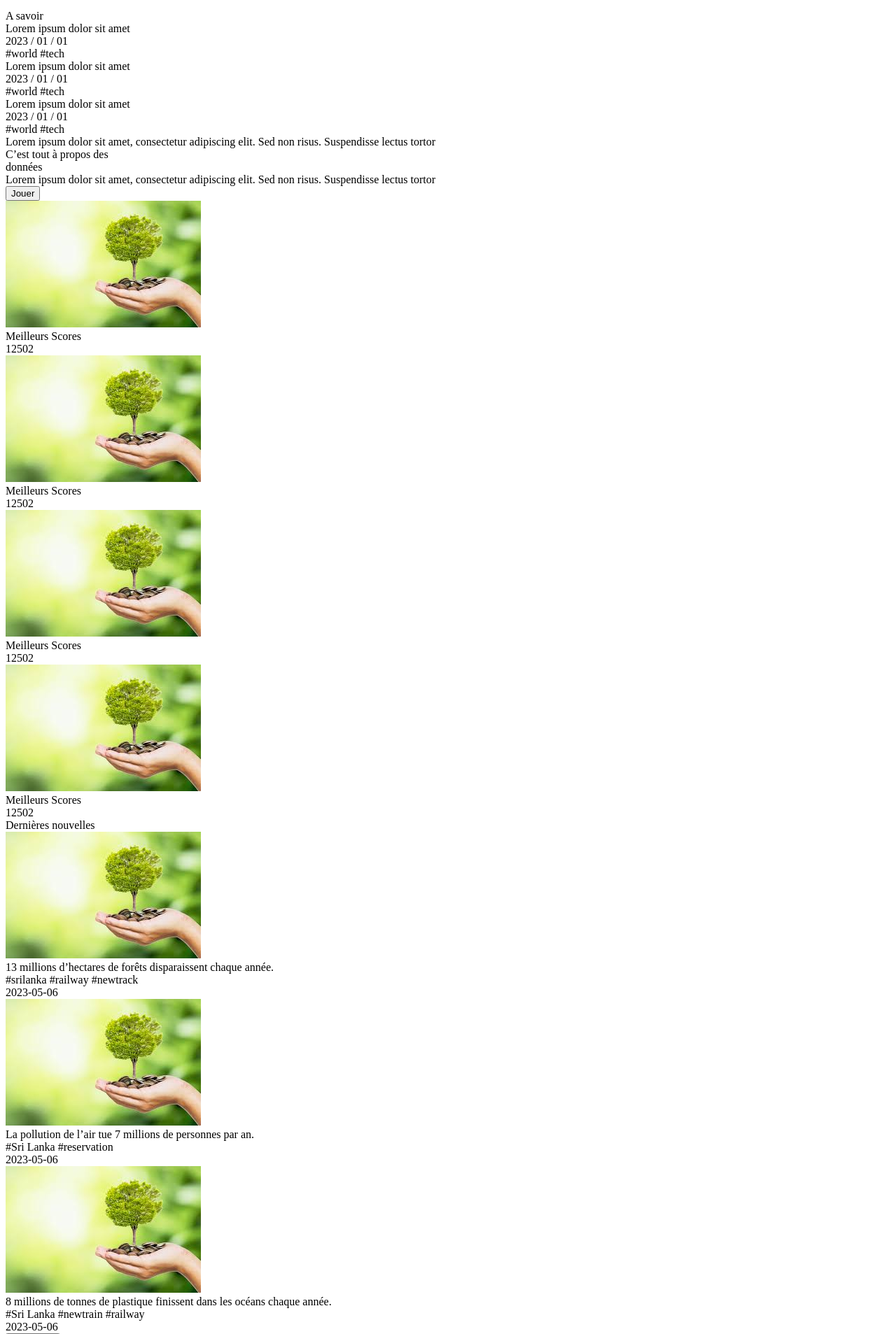
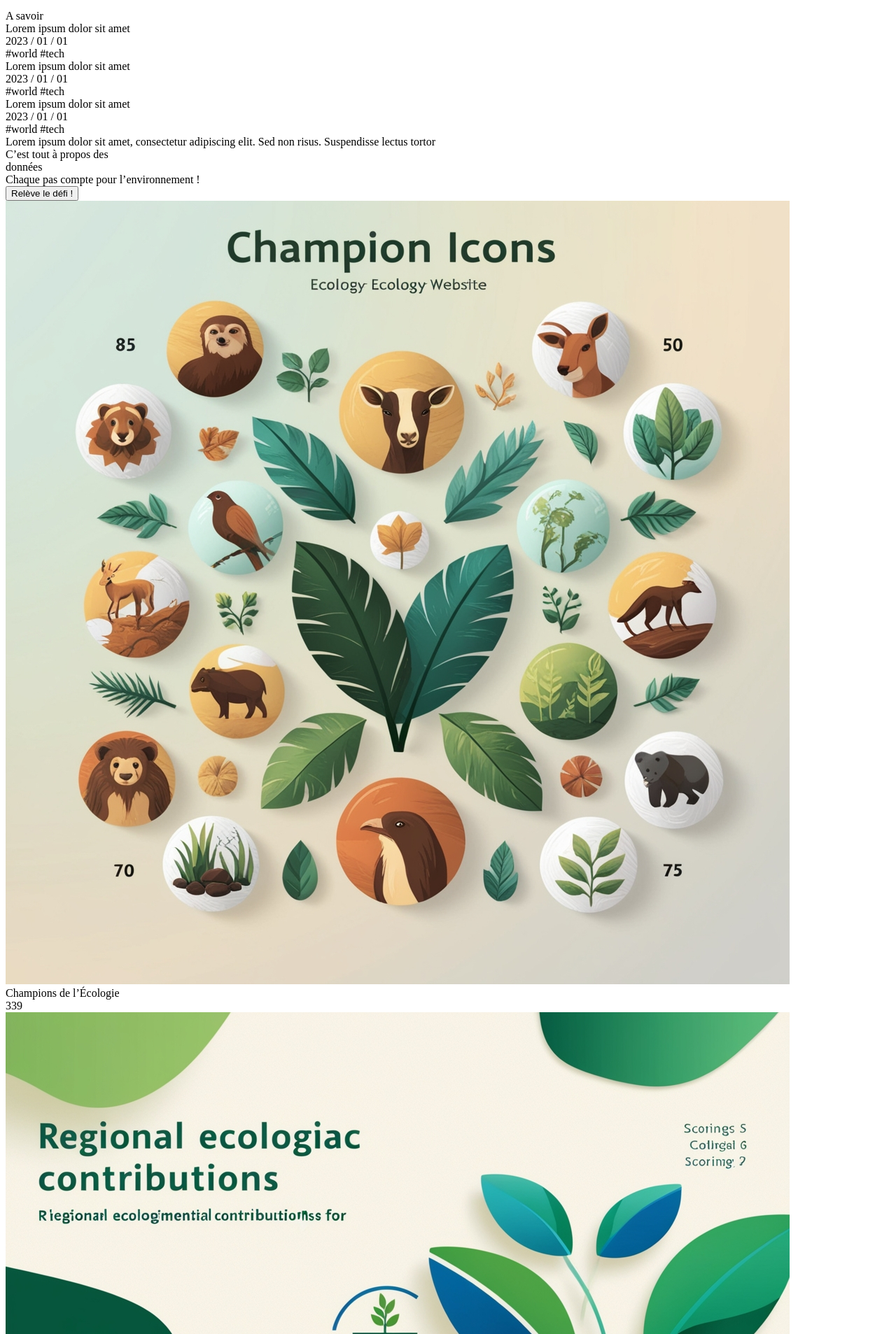
Before and after one commit to HelyaC/EcoAdventure2, a Symfony app: template templates/index/index.html.twig in a window 1280 px wide; the page is wider, and only the part inside the window is pictured. Shown: the part 2083-3990 px from the top of that part at 70% size. Run offline with Twig, Linux system fonts and the light colour scheme; the template is opened without the code that fills it, so the values that code supplies are empty; some libraries are stand-ins or nearby versions; grey boxes are pictures that could not be loaded.

Commit message:
acceuil headermenu

```diff
--- a/templates/components/naviguation/header.html.twig
+++ b/templates/components/naviguation/header.html.twig
@@ -1,4 +1,4 @@
-<nav class="flex items-center justify-between w-full h-[94px] bg-[#a4b07d] px-6 md:px-10">
+<nav class=" flex items-center justify-between w-full h-[94px] bg-[#a4b07d] px-6 md:px-10">
    <div class="flex items-center justify-between w-full h-full">
     <div class="flex items-center space-x-4">
         <a href="/">
@@ -25,7 +25,7 @@
             </svg>
     </button>
 
-  <div id="mobileMenu" class="absolute hidden w-screen  max-w-max -translate-x-3/4 px-4 flex-col space-y-4  md:hidden">
+  <div id="mobileMenu" class="absolute z-50 hidden w-screen  max-w-max -translate-x-3/4 px-4 flex-col space-y-4  md:hidden">
     <div class=" max-w-md m-2  flex-auto overflow-hidden rounded-3xl bg-[#CFD897] text-sm/6 shadow-lg ring-1 ring-gray-900/5">
       <div class="p-4">
         <div class="group relative flex gap-x-6 rounded-lg p-4 hover:bg-gray-50">
--- a/templates/index/index.html.twig
+++ b/templates/index/index.html.twig
@@ -88,13 +88,13 @@
                     <div class="text-[#b1ca77] text-6xl md:text-7xl lg:text-8xl font-semibold tracking-wide">
                         données
                     </div>
-                    <div class="font-semibold tracking-wide">
-                        Lorem ipsum dolor sit amet, consectetur adipiscing elit. Sed non risus. Suspendisse lectus tortor
+                    <div class="font-semibold text-2xl tracking-wide">
+                       Chaque pas compte pour l’environnement !
                     </div>
                     <!-- Bouton "Jouer" -->
                     <div class="mt-6">
-                        <button class="w-44 h-12 bg-[#b1ca77] rounded-full text-[#0f0d06] text-xl font-semibold tracking-widest shadow-md hover:bg-[#a1b86c]">
-                            Jouer
+                        <button class="w-64 m-10 ms-24 h-12 bg-[#b1ca77] rounded-full text-[#0f0d06] text-xl font-semibold tracking-widest shadow-md hover:bg-[#a1b86c]">
+                            Relève le défi !
                         </button>
                     </div>
                 </div>
@@ -102,56 +102,56 @@
                 <!-- Grille de cartes -->
                 <div class="grid grid-cols-1 md:grid-cols-2 gap-6 lg:w-1/2">
                     <!-- Carte 1 -->
-                    <div class="relative bg-[#5180c7] rounded-3xl shadow-lg p-0 w-full">
-                        <img class="w-full h-[200px] object-cover rounded-t-3xl" src="images/imageTest.jpg" alt="Image Test"/>
+                    <div class="relative bg-[#5180c7] rounded-3xl shadow-lg p-0 w-full transform hover:scale-105 transition duration-300 ">
+                        <img class="w-full h-[200px] object-cover rounded-t-3xl" src="images/champions.jpg" alt="Image Test"/>
                         <div class="bg-white p-4 rounded-b-3xl"> <!-- Fond du texte maintenant en blanc -->
                             <div class="text-center text-black text-lg font-semibold font-['Inter']">
-                                Meilleurs Scores
+                               Champions de l’Écologie
                             </div>
                             <!-- Trait entre les textes -->
                             <div class="border-t border-black/20 my-2"></div>
                             <div class="text-center text-black text-3xl font-extrabold font-['Inter']">
-                                12502
+                                339
                             </div>
                         </div>
                     </div>
 
                     <!-- Carte 2 -->
-                    <div class="relative bg-[#5180c7] rounded-3xl shadow-lg p-0 w-full">
-                        <img class="w-full h-[200px] object-cover rounded-t-3xl" src="images/imageTest.jpg" alt="Image Test"/>
+                    <div class="relative bg-[#5180c7] rounded-3xl shadow-lg p-0 w-full transform hover:scale-105 transition duration-300">
+                        <img class="w-full h-[200px] object-cover rounded-t-3xl" src="images/regional.jpg" alt="Image Test"/>
                         <div class="bg-white p-4 rounded-b-3xl"> <!-- Fond du texte maintenant en blanc -->
                             <div class="text-center text-black text-lg font-semibold font-['Inter']">
-                                Meilleurs Scores
+                                Contribution Régionale
                             </div>
                             <!-- Trait entre les textes -->
                             <div class="border-t border-black/20 my-2"></div>
                             <div class="text-center text-black text-3xl font-extrabold font-['Inter']">
-                                12502
+                                7502
                             </div>
                         </div>
                     </div>
 
                     <!-- Carte 3 -->
-                    <div class="relative bg-[#5180c7] rounded-3xl shadow-lg p-0 w-full">
-                        <img class="w-full h-[200px] object-cover rounded-t-3xl" src="images/imageTest.jpg" alt="Image Test"/>
+                    <div class="relative bg-[#5180c7] rounded-3xl shadow-lg p-0 w-full transform hover:scale-105 transition duration-300">
+                        <img class="w-full h-[200px] object-cover rounded-t-3xl" src="images/planete.jpg" alt="Image Test"/>
                         <div class="bg-white p-4 rounded-b-3xl"> <!-- Fond du texte maintenant en blanc -->
                             <div class="text-center text-black text-lg font-semibold font-['Inter']">
-                                Meilleurs Scores
+                                Points Planète
                             </div>
                             <!-- Trait entre les textes -->
                             <div class="border-t border-black/20 my-2"></div>
                             <div class="text-center text-black text-3xl font-extrabold font-['Inter']">
-                                12502
+                                8769502
                             </div>
                         </div>
                     </div>
 
                     <!-- Carte 4 -->
-                    <div class="relative bg-[#5180c7] rounded-3xl shadow-lg p-0 w-full">
-                        <img class="w-full h-[200px] object-cover rounded-t-3xl" src="images/imageTest.jpg" alt="Image Test"/>
+                    <div class="relative bg-[#5180c7] rounded-3xl shadow-lg p-0 w-full transform hover:scale-105 transition duration-300">
+                        <img class="w-full h-[200px] object-cover rounded-t-3xl" src="images/citoyennes.jpg" alt="Image Test"/>
                         <div class="bg-white p-4 rounded-b-3xl"> <!-- Fond du texte maintenant en blanc -->
                             <div class="text-center text-black text-lg font-semibold font-['Inter']">
-                                Meilleurs Scores
+                                Score d’Éco-Citoyenneté
                             </div>
                             <!-- Trait entre les textes -->
                             <div class="border-t border-black/20 my-2"></div>
@@ -175,7 +175,7 @@
                 <!-- Grille de cartes d'actualité -->
                 <div class="grid grid-cols-1 md:grid-cols-2 lg:grid-cols-3 gap-6">
                     <!-- Carte 1 -->
-                    <div class="bg-[#f6fcff] rounded-3xl shadow p-4 flex flex-col items-center">
+                    <div class="bg-[#f6fcff] rounded-3xl shadow p-4 flex flex-col items-center transform hover:scale-105 transition duration-300">
                         <div class="w-full h-28 bg-[#d9d9d9] rounded-xl overflow-hidden">
                             <img class="w-full h-full object-cover" src="images/imageTest.jpg" alt="Image d'actualité"/>
                         </div>
@@ -189,7 +189,7 @@
                     </div>
 
                     <!-- Carte 2 -->
-                    <div class="bg-[#f6fbff] rounded-3xl shadow p-4 flex flex-col items-center">
+                    <div class="bg-[#f6fbff] rounded-3xl shadow p-4 flex flex-col items-center transform hover:scale-105 transition duration-300">
                         <div class="w-full h-28 bg-[#d9d9d9] rounded-xl overflow-hidden">
                             <img class="w-full h-full object-cover" src="images/imageTest.jpg" alt="Image d'actualité"/>
                         </div>
@@ -203,7 +203,7 @@
                     </div>
 
                     <!-- Carte 3 -->
-                    <div class="bg-[#f6fbff] rounded-3xl shadow p-4 flex flex-col items-center">
+                    <div class="bg-[#f6fbff] rounded-3xl shadow p-4 flex flex-col items-center transform hover:scale-105 transition duration-300">
                         <div class="w-full h-28 bg-[#d9d9d9] rounded-xl overflow-hidden">
                             <img class="w-full h-full object-cover" src="images/imageTest.jpg" alt="Image d'actualité"/>
                         </div>
@@ -217,15 +217,31 @@
                     </div>
                 </div>
 
-                <!-- Bouton "Apprendre" -->
+                <!-- Bouton "Apprendre"
                 <div class="flex justify-center mt-10">
                     <button class="w-44 h-12 bg-[#b1ca77] rounded-full text-white text-xl font-semibold tracking-widest shadow-md hover:bg-[#a1b86c]">
                         Apprendre
                     </button>
-                </div>
+                </div>-->
             </div>
         </div>
     </div>
-
+  <!-- Section Calculateur d'Empreinte Carbone -->
+    <div class="w-full max-w-2xl mx-auto text-center space-y-4 mt-12 mb-12 transform hover:scale-105 transition duration-300">
+        <h1 class="font-bold text-2xl">Calculateur d'Empreinte Carbone</h1>
+        <div class="bg-white rounded-xl shadow-xl p-6 text-justify">
+            <p class="text-black text-lg font-semibold uppercase mb-4">
+                Réduire son empreinte carbone pour un avenir durable
+            </p>
+            <p class="text-black text-base font-light">
+                L'empreinte carbone mesure la quantité de gaz à effet de serre que chaque personne, entreprise ou activité émet dans l’atmosphère. Elle prend en compte les émissions liées à notre mode de vie : transport, alimentation, consommation d’énergie, et bien plus. Réduire notre empreinte carbone est essentiel pour limiter le réchauffement climatique et protéger la planète pour les générations futures.
+                <br/><br/>
+            </p>
+            <a href="https://nosgestesclimat.fr/tutoriel" target="_blank" title="Visite siteweb"
+                class="animate-pulse px-4 py-2 flex items-center justify-center w-44 bg-[#b1ca77] text-white font-bold rounded-full hover:bg-[#8f9d6b] transition duration-300">
+                Faire le test
+                </a>
+        </div>
+    </div>
 
 {% endblock %}
```
Also changed, not shown: templates/profil/index.html.twig (+0 -14 lines), public/images/champions.jpg (added), public/images/citoyennes.jpg (added), public/images/planete.jpg (added), public/images/regional.jpg (added).
